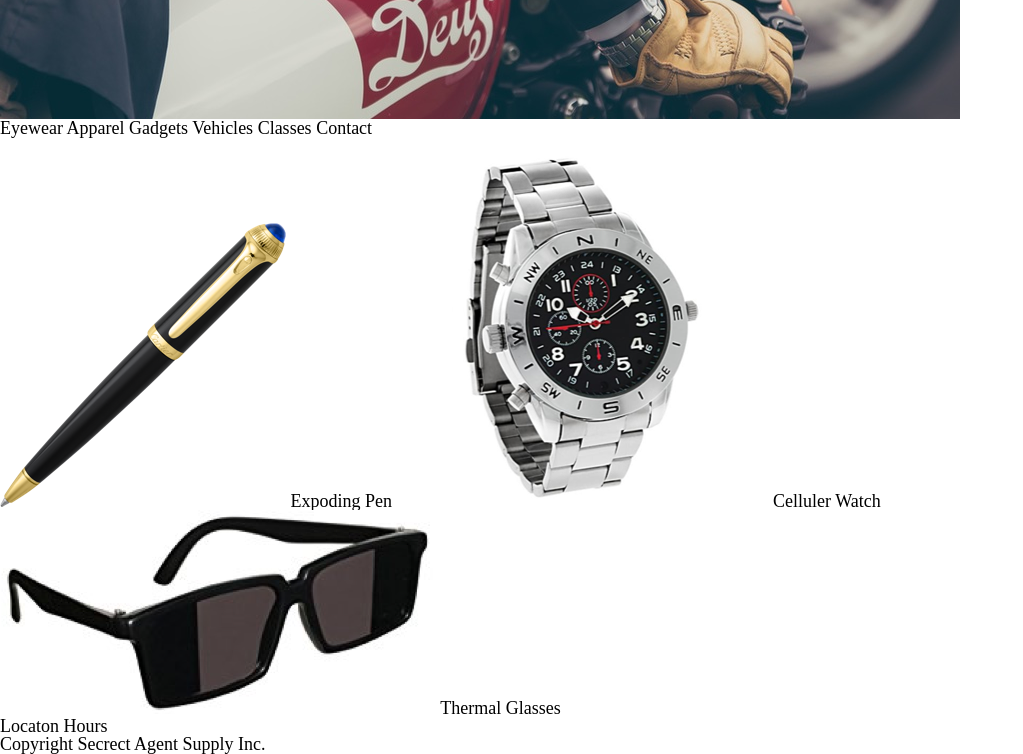
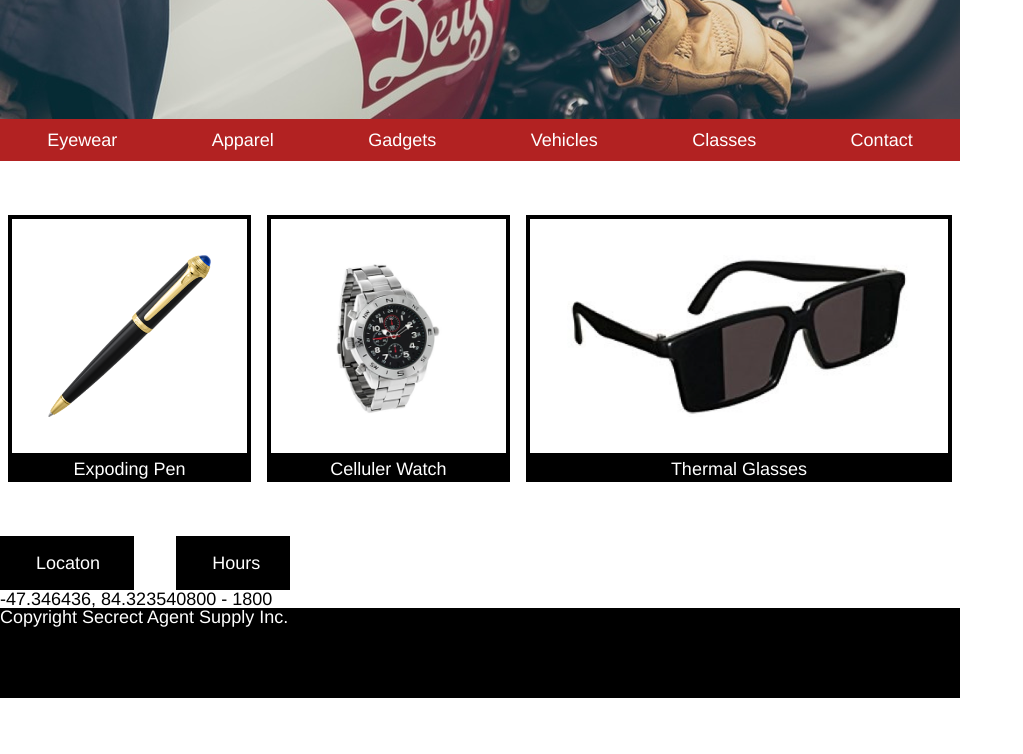
Before and after one commit to SeamusJM/secretAgentSupply, a plain HTML site: page index.html in a window 1280 px wide. Shown: the part 382-1136 px from the top of the page, without its empty margins (0-1023 px from the left). After the commit the page ends 1080 px from the top, so only its background shows below. Drawn offline with Linux system fonts and the light colour scheme.

Commit message:
basic css done, need to refine

```diff
--- a/index.html
+++ b/index.html
@@ -18,28 +18,38 @@
           </div>
       </div>
       <div id="nav1">
-        <nav>
         <span>Eyewear</span>
         <span>Apparel</span>
         <span>Gadgets</span>
         <span>Vehicles</span>
         <span>Classes</span>
         <span>Contact</span>
-        </nav>
       </div>
     </header>
     <section>
-      <div id="gadgets">
+      <div class="flex-container-row" id="gadgets">
+        <div class="flex-container-column" id="pen">
           <img src="resources\images\pen.png"/>
           <span>Expoding Pen</span>
+        </div>
+        <div class="flex-container-column" id="watch">
           <img src="resources\images\watch.png"/>
           <span>Celluler Watch</span>
+        </div>
+        <div class="flex-container-column" id="glasses">
           <img src="resources\images\glasses.png"/>
           <span>Thermal Glasses</span>
         </div>
+      </div>
       <div id="info">
+        <div class="flex-container-column" id="location">
           <span>Locaton</span>
+          <p>-47.346436, 84.32354</p>
+        </div>
+        <div class="flex-container-column" id="hours">
           <span>Hours</span>
+          <p>0800 - 1800</p>
+        </div>
       </div>
     </section>
     <footer>
--- a/resources/css/style.css
+++ b/resources/css/style.css
@@ -1,4 +1,5 @@
 html {
+  font-family: Helvetica;
   font-size: 18px;
 }
 
@@ -6,6 +7,7 @@ body {
   display: block;
   width: 960px;
 }
+/* Header Content */
 #logo {
   display: flex;
   font-family: Helvetica;
@@ -48,3 +50,87 @@ body {
   font-size: 2rem;
   padding-bottom: 2rem;
 }
+
+#nav1 {
+  display: flex;
+  font-family: Helvetica;
+  font-size: 1rem;
+  background-color: firebrick;
+  color: white;
+  justify-content: center;
+  padding:  0.66rem 0;
+}
+
+#nav1 span {
+  margin: auto;
+}
+
+/* Default Flex Containers */
+.flex-container-row {
+  display: flex;
+}
+
+.flex-container-column {
+  display: flex;
+  flex-direction: column;
+}
+
+.block-container-inline {
+  display: block;
+  position: relative;
+}
+
+/* Section Content */
+
+#gadgets {
+justify-content: center;
+flex-wrap: wrap;
+height: auto;
+margin: auto;
+
+}
+
+
+#gadgets img {
+  height: 9rem;
+  width: auto;
+  padding: 2rem;
+  border: 4px solid black;
+  margin-top: 3rem;
+}
+
+#gadgets span {
+  background-color: black;
+  color: white;
+  font-size: 1rem;
+  text-align: center;
+  width: auto;
+  padding: 0.2rem;
+}
+
+#gadgets div {
+  margin: auto;
+}
+
+
+#info {
+  display: flex;
+}
+
+#info span {
+  background-color: black;
+  color: white;
+  font-size: 1rem;
+  text-align: left;
+  width: 35%;
+  padding: 1rem 2rem;
+  margin-top: 3rem;
+}
+
+
+footer {
+  height: 5rem;
+  background-color: black;
+  color: white;
+  text-align: left;
+}
```
Lines whose indentation alone changed are shown as unchanged.
